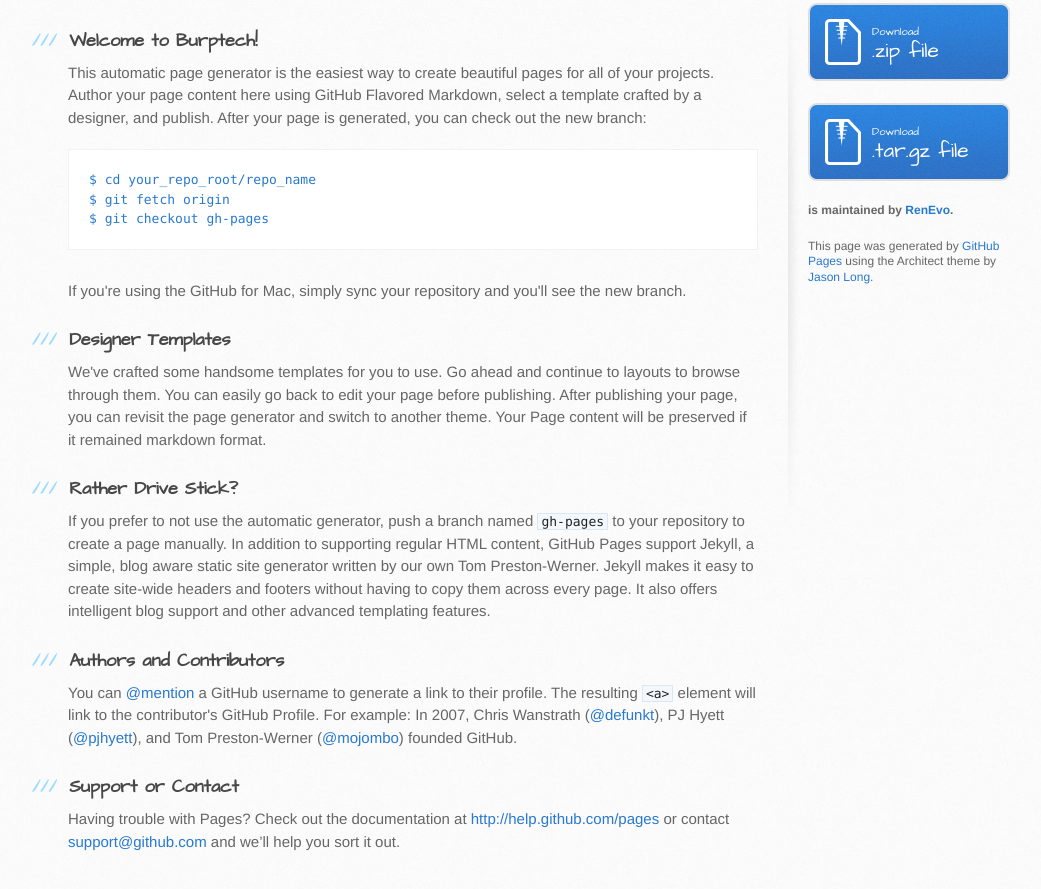
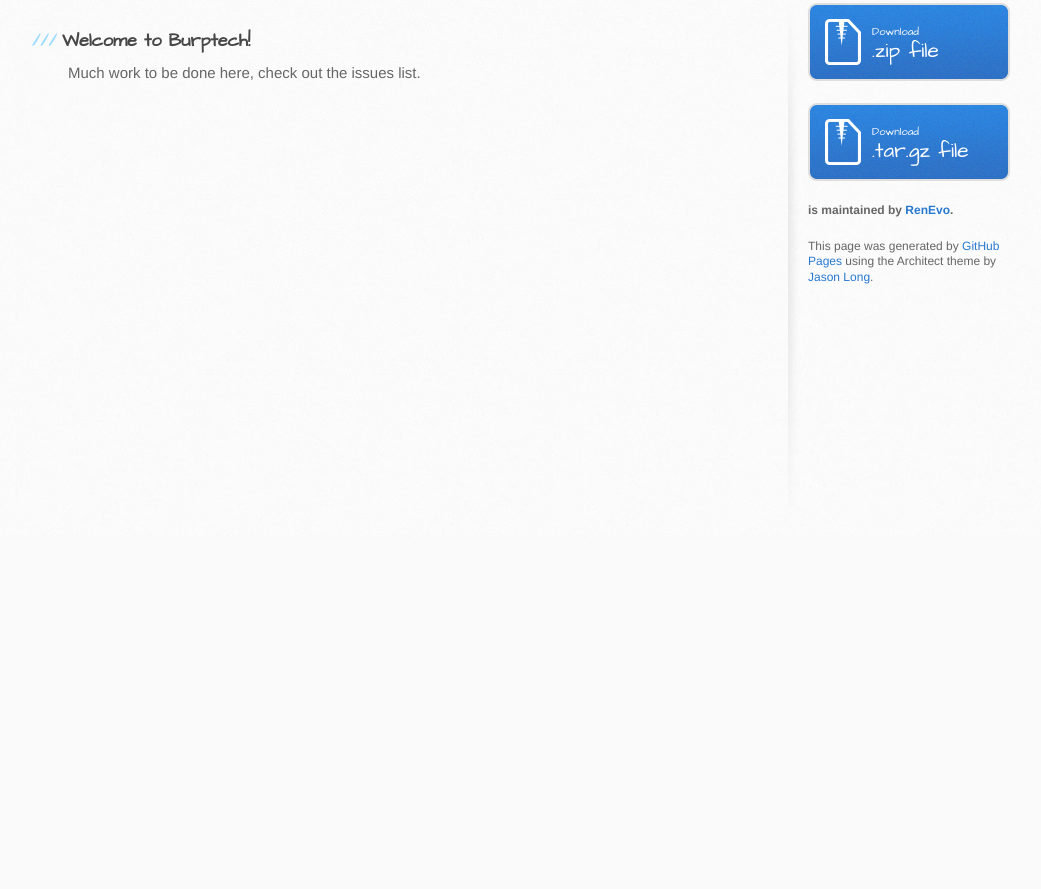
Before and after one commit to renevo/BurpTech, a plain HTML site: page index.html in a window 1280 px wide. Shown: the part 263-1152 px from the top of the page, without its empty margins (102-1143 px from the left). After the commit the page ends 800 px from the top, so only its background shows below. Drawn offline with Linux system fonts and the light colour scheme.

Commit message:
Update index.html

```diff
--- a/index.html
+++ b/index.html
@@ -28,37 +28,10 @@
     <div id="content-wrapper">
       <div class="inner clearfix">
         <section id="main-content">
-          <h3>
-<a name="welcome-to-burptech" class="anchor" href="#welcome-to-burptech"><span class="octicon octicon-link"></span></a>Welcome to Burptech!</h3>
+          <h3><a name="welcome-to-burptech" class="anchor" href="#welcome-to-burptech"><span class="octicon octicon-link"></span></a>Welcome to Burptech!</h3>
 
-<p>This automatic page generator is the easiest way to create beautiful pages for all of your projects. Author your page content here using GitHub Flavored Markdown, select a template crafted by a designer, and publish. After your page is generated, you can check out the new branch:</p>
+          <p>Much work to be done here, check out the issues list.</p>
 
-<pre><code>$ cd your_repo_root/repo_name
-$ git fetch origin
-$ git checkout gh-pages
-</code></pre>
-
-<p>If you're using the GitHub for Mac, simply sync your repository and you'll see the new branch.</p>
-
-<h3>
-<a name="designer-templates" class="anchor" href="#designer-templates"><span class="octicon octicon-link"></span></a>Designer Templates</h3>
-
-<p>We've crafted some handsome templates for you to use. Go ahead and continue to layouts to browse through them. You can easily go back to edit your page before publishing. After publishing your page, you can revisit the page generator and switch to another theme. Your Page content will be preserved if it remained markdown format.</p>
-
-<h3>
-<a name="rather-drive-stick" class="anchor" href="#rather-drive-stick"><span class="octicon octicon-link"></span></a>Rather Drive Stick?</h3>
-
-<p>If you prefer to not use the automatic generator, push a branch named <code>gh-pages</code> to your repository to create a page manually. In addition to supporting regular HTML content, GitHub Pages support Jekyll, a simple, blog aware static site generator written by our own Tom Preston-Werner. Jekyll makes it easy to create site-wide headers and footers without having to copy them across every page. It also offers intelligent blog support and other advanced templating features.</p>
-
-<h3>
-<a name="authors-and-contributors" class="anchor" href="#authors-and-contributors"><span class="octicon octicon-link"></span></a>Authors and Contributors</h3>
-
-<p>You can <a href="https://github.com/blog/821" class="user-mention">@mention</a> a GitHub username to generate a link to their profile. The resulting <code>&lt;a&gt;</code> element will link to the contributor's GitHub Profile. For example: In 2007, Chris Wanstrath (<a href="https://github.com/defunkt" class="user-mention">@defunkt</a>), PJ Hyett (<a href="https://github.com/pjhyett" class="user-mention">@pjhyett</a>), and Tom Preston-Werner (<a href="https://github.com/mojombo" class="user-mention">@mojombo</a>) founded GitHub.</p>
-
-<h3>
-<a name="support-or-contact" class="anchor" href="#support-or-contact"><span class="octicon octicon-link"></span></a>Support or Contact</h3>
-
-<p>Having trouble with Pages? Check out the documentation at <a href="http://help.github.com/pages">http://help.github.com/pages</a> or contact <a href="mailto:support@github.com">support@github.com</a> and we’ll help you sort it out.</p>
         </section>
 
         <aside id="sidebar">
```
